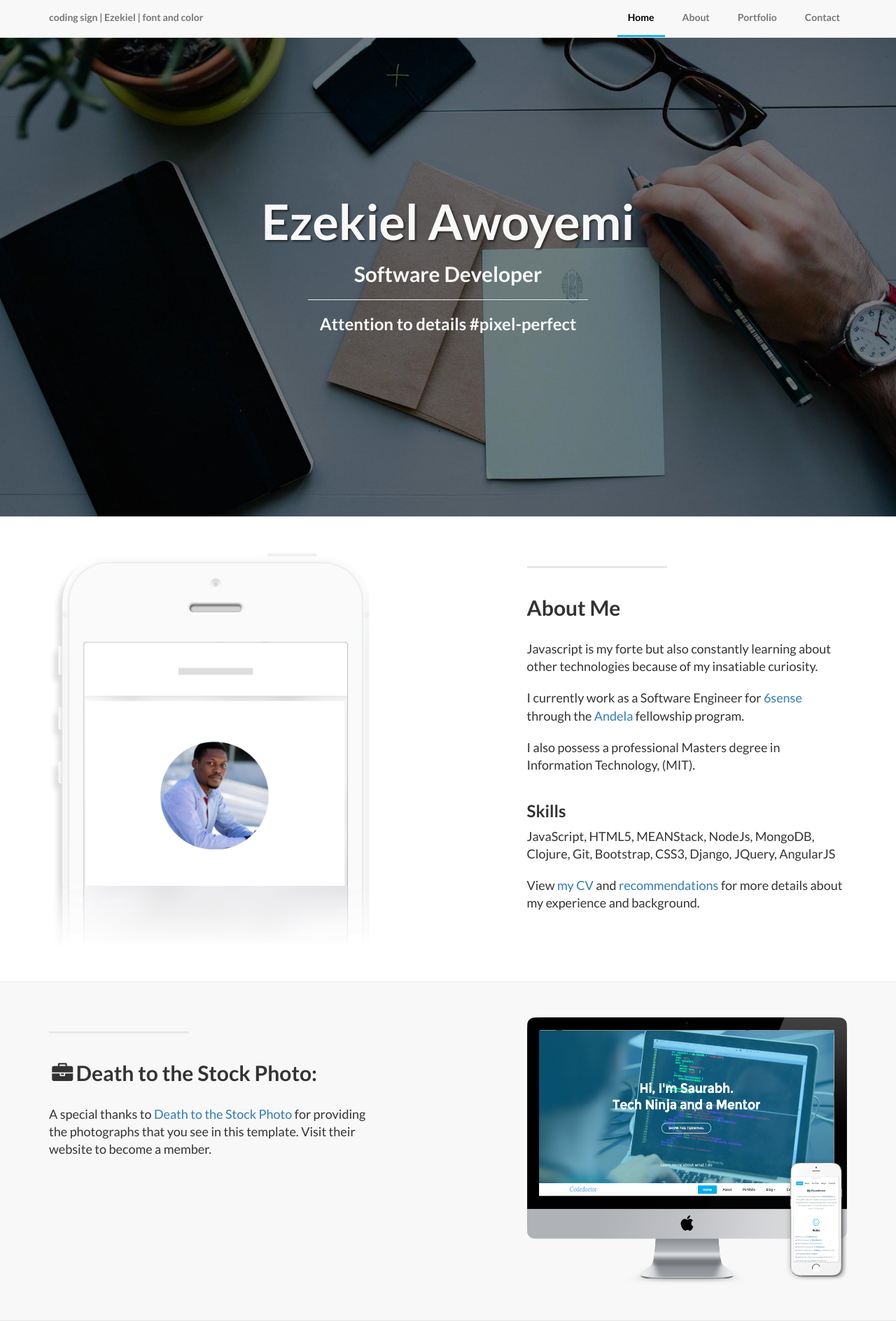
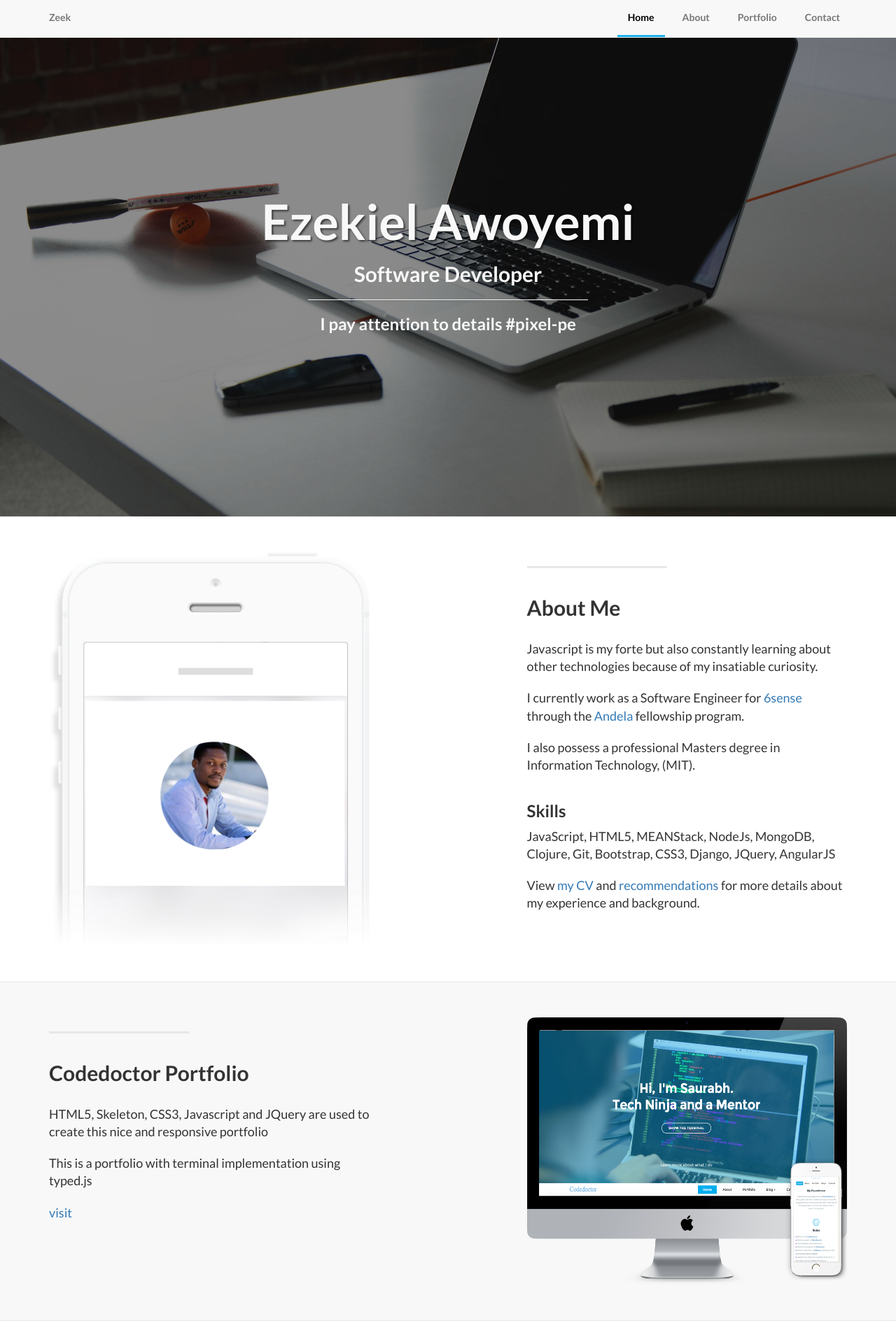
Before and after one commit to tolu-ezekiel/portfoliov2, a PHP site: page / in a window 1280 px wide. Shown: the top 1888 px of the page at 70% size. Run offline with PHP 8.4, Linux system fonts and the light colour scheme.

Commit message:
add portfolio and change images

```diff
--- a/css/main.css
+++ b/css/main.css
@@ -45,7 +45,7 @@ h6 {
     padding-bottom: 50px;
     text-align: center;
     color: #f8f8f8;
-    background: url(../img/intro-bg.jpg) no-repeat center center;
+    background: url(../img/two.jpg) no-repeat center center;
     background-size: cover;
 }
 
--- a/index.html
+++ b/index.html
@@ -9,9 +9,10 @@
     <meta name="description" content="">
     <meta name="author" content="">
 
-    <title>Ezekiel</title>
+    <title> Ezekiel Awoyemi</title>
 
     <!-- Bootstrap Core CSS -->
+    <link href="img/code_file.png" rel="shortcut icon" type="image/x-icon">
     <link href="css/bootstrap.min.css" rel="stylesheet">
     <!-- Custom CSS -->
     <link href="css/main.css" rel="stylesheet">
@@ -41,7 +42,7 @@
                     <span class="icon-bar"></span>
                     <span class="icon-bar"></span>
                 </button>
-                <a class="navbar-brand topnav" href="#home">coding sign | Ezekiel | font and color</a>
+                <a class="navbar-brand topnav" href="#home">Zeek</a>
             </div>
             <!-- Collect the nav links, forms, and other content for toggling -->
             <div class="collapse navbar-collapse" id="bs-example-navbar-collapse-1">
@@ -78,10 +79,10 @@
                             <h3 class="cd-headline letters type">
                                 <span class="cd-words-wrapper">
                                     <b class="is-visible">I have a good problem solving skills</b>
-                                    <b> Attention to details #pixel-perfect</b>
+                                    <b> I pay attention to details #pixel-perfect</b>
                                     <b> A strong team player who works well with others</b>
                                     <b> Excellent verbal and written communication skills</b>
-                                    <b> Adjust comfortably to changing demands and requirements</b>
+                                    <b> I adjust comfortably to changing demands and requirements</b>
                                     <b> Great multitasking skills</b>
                                 </span>
                             </h3>
@@ -124,8 +125,10 @@
                 <div class="col-lg-5 col-sm-6">
                     <hr class="section-heading-spacer">
                     <div class="clearfix"></div>
-                    <h2 class="section-heading"><i class="fa fa fa-briefcase fa-fw"></i>Death to the Stock Photo:</h2>
-                    <p class="lead">A special thanks to <a target="_blank" href="http://join.deathtothestockphoto.com/">Death to the Stock Photo</a> for providing the photographs that you see in this template. Visit their website to become a member.</p>
+                    <h2 class="section-heading">Codedoctor Portfolio</h2>
+                    <p class="lead">HTML5, Skeleton, CSS3, Javascript and JQuery are used to create this nice and responsive portfolio</p>
+                    <p class="lead">This is a portfolio with terminal implementation using typed.js</p>
+                    <p class="lead"><a target="_blank" href="http://www.codedoctor.in/">visit</a></p>
                 </div>
                 <div class="col-lg-5 col-lg-offset-2 col-sm-6">
                     <img class="img-responsive" src="img/coded.png" alt="">
@@ -140,8 +143,10 @@
                 <div class="col-lg-5 col-lg-offset-1 col-sm-push-6  col-sm-6">
                     <hr class="section-heading-spacer">
                     <div class="clearfix"></div>
-                    <h2 class="section-heading">3D Device Mockups<br>by PSDCovers</h2>
-                    <p class="lead">Turn your 2D designs into high quality, 3D product shots in seconds using free Photoshop actions by <a target="_blank" href="http://www.psdcovers.com/">PSDCovers</a>! Visit their website to download some of their awesome, free photoshop actions!</p>
+                    <h2 class="section-heading">Online Office</h2>
+                    <p class="lead">I used MEAN Stack (MongoDb, Express, AngularJS, NodeJs) to implement this full stack office app.</p>
+                    <p class="lead">This app has minimal design but also feature rich.</p>
+                    <p class="lead"><a target="_blank" href="http://office-online.herokuapp.com">visit</a></p>
                 </div>
                 <div class="col-lg-5 col-sm-pull-6  col-sm-6">
                     <img class="img-responsive" src="img/office.png" alt="">
@@ -156,26 +161,12 @@
                 <div class="col-lg-5 col-sm-6">
                     <hr class="section-heading-spacer">
                     <div class="clearfix"></div>
-                    <h2 class="section-heading">Google Web Fonts and<br>Font Awesome Icons</h2>
-                    <p class="lead">This template features the 'Lato' font, part of the <a target="_blank" href="http://www.google.com/fonts">Google Web Font library</a>, as well as <a target="_blank" href="http://fontawesome.io">icons from Font Awesome</a>.</p>
+                    <h2 class="section-heading">Hot or Cold</h2>
+                    <p class="lead">HTML5, Javascript, JQuery and CSS3 are used to develop this simple number guessing game called hot or cold.</p>
+                    <p class="lead">You simply keep guessing a number until you get the number picked my the app.</p>
+                    <p class="lead"><a target="_blank" href="http://tolu-ezekiel.github.io/hot_or_cold/">visit</a></p>
                 </div>
                 <div class="col-lg-5 col-lg-offset-2 col-sm-6">
-                    <img class="img-responsive" src="img/shop.png" alt="">
-                </div>
-            </div>
-        </div>
-    </div>
-
-    <div class="content-section-b">
-        <div class="container">
-            <div class="row">
-                <div class="col-lg-5 col-lg-offset-1 col-sm-push-6  col-sm-6">
-                    <hr class="section-heading-spacer">
-                    <div class="clearfix"></div>
-                    <h2 class="section-heading">3D Device Mockups<br>by PSDCovers</h2>
-                    <p class="lead">Turn your 2D designs into high quality, 3D product shots in seconds using free Photoshop actions by <a target="_blank" href="http://www.psdcovers.com/">PSDCovers</a>! Visit their website to download some of their awesome, free photoshop actions!</p>
-                </div>
-                <div class="col-lg-5 col-sm-pull-6  col-sm-6">
                     <img class="img-responsive" src="img/hot.png" alt="">
                 </div>
             </div>
```
Also changed, not shown: img/code_file.png (added), img/two.jpg (added).
